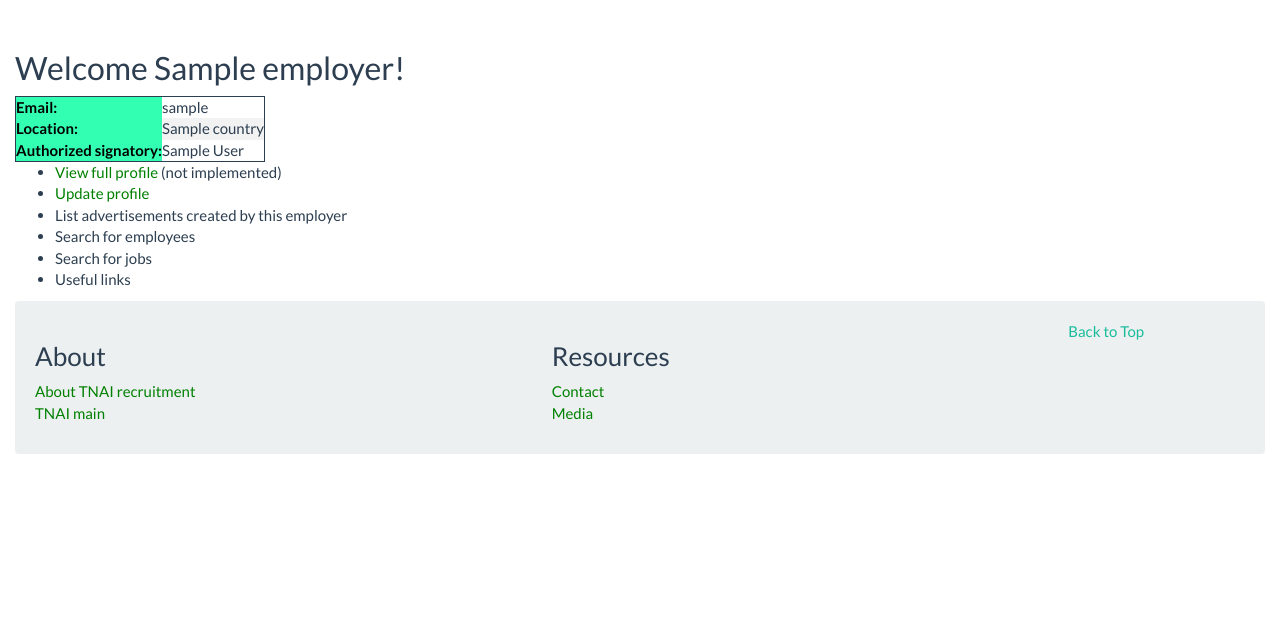
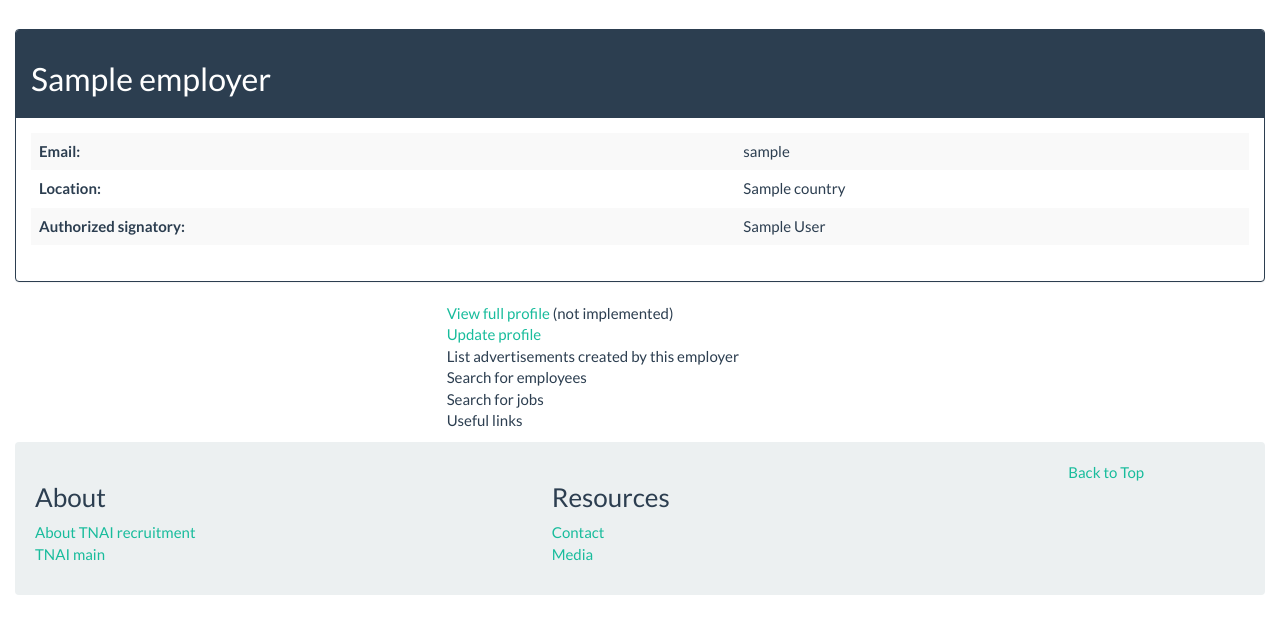
Before and after one commit to consultant-nursing-2017/tnai, a Django app: template employer/templates/employer/index.html in a window 1280 px wide. Shown: the part 71-705 px from the top of the page. Run offline with Django 3.2, Linux system fonts and the light colour scheme; the template is opened without the code that fills it: most values are stand-ins (such as "Sample title", 1, 10 or a date in 2020); some libraries are stand-ins or nearby versions.

Commit message:
Style employer index page.

```diff
--- a/employer/static/employer/style.css
+++ b/employer/static/employer/style.css
@@ -1,3 +1,4 @@
+/*
 li a {
     color: green;
 }
@@ -20,3 +21,4 @@ tr:nth-child(even) {
     padding: 0;
     list-style: none;
 }
+*/
--- a/employer/templates/employer/index.html
+++ b/employer/templates/employer/index.html
@@ -8,8 +8,12 @@
 
 {% block content %}
     {% if not object_does_not_exist %}
-        <h2> Welcome {{employer.name}}! </h2>
-        <table>
+        <div class="panel panel-primary">
+            <div class="panel-heading">
+                <h2> {{employer.name}} </h2>
+            </div>
+            <div class="panel-body">
+                <table class="table table-striped">
                     <tr>
                         <th>Email:</th>
                         <td>{{employer.employer_username}}</td>
@@ -23,10 +27,18 @@
                         <td>{{employer.authorized_signatory}}</td>
                     </tr>
                 </table>
+            </div>
+        </div>
     {% else %}
-        No employer details found!
+        <div class="panel panel-primary">
+            <div class="panel-heading">
+                <h2>No employer details found!</h2>
+            </div>
+        </div>
     {% endif %}
-    <ul>
+
+    <div class="col-xs-12 col-sm-6 col-md-6 col-lg-4 col-sm-push-3 col-md-push-3 col-lg-push-4">
+        <ul class="list-unstyled">
             {% if not object_does_not_exist %}
                 <li><a href="employer_profile">View full profile</a> (not implemented)</li>
             {% endif %}
@@ -36,4 +48,5 @@
             <li>Search for jobs</li>
             <li>Useful links</li>
         </ul>
+    </div>
 {% endblock %}
```
Lines whose indentation alone changed are shown as unchanged.
